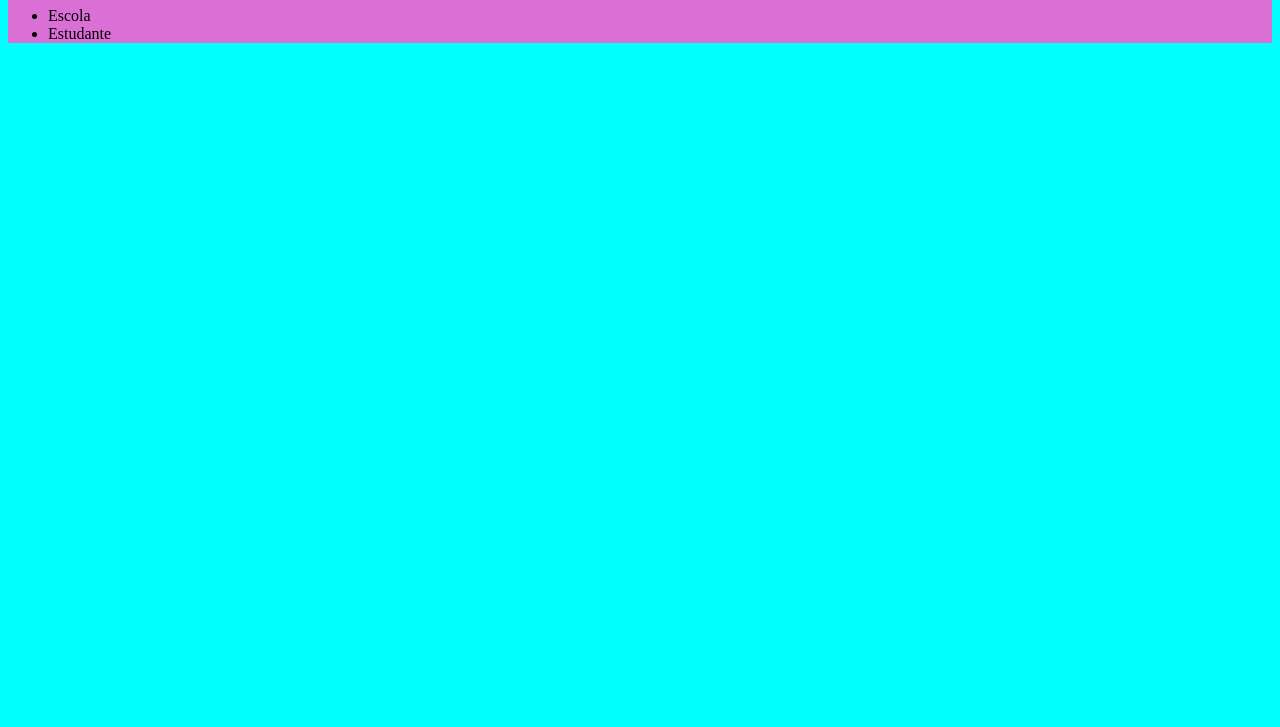
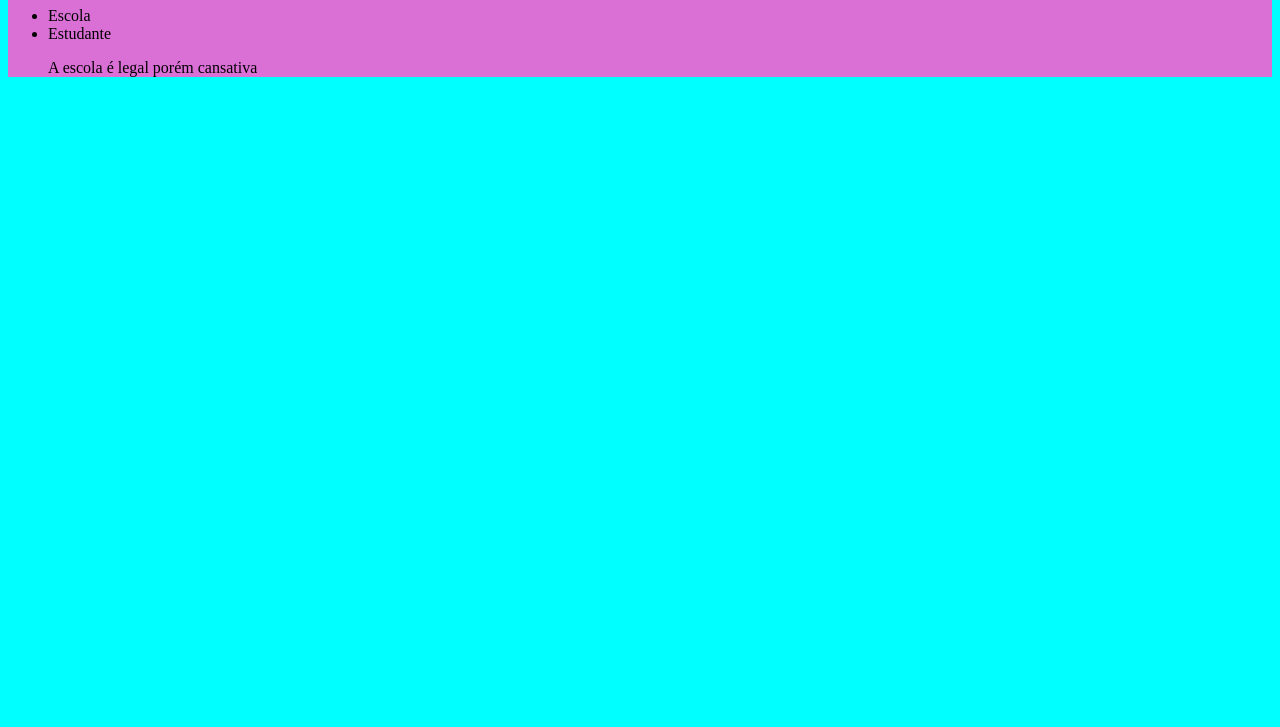
Before and after one commit to Ryantnk/site-escola-2b, a plain HTML site: page index.html in a window 1280 px wide. Shown: the part 73-800 px from the top of the page. Drawn offline with Linux system fonts and the light colour scheme.

Commit message:
Add files via upload

```diff
--- a/index.html
+++ b/index.html
@@ -13,6 +13,7 @@
  <ul>
     <li> Escola </li>
     <li> Estudante </li>
+    <p> A escola é legal porém cansativa </p>
 <header/>
 </ul>
 </body>
```
